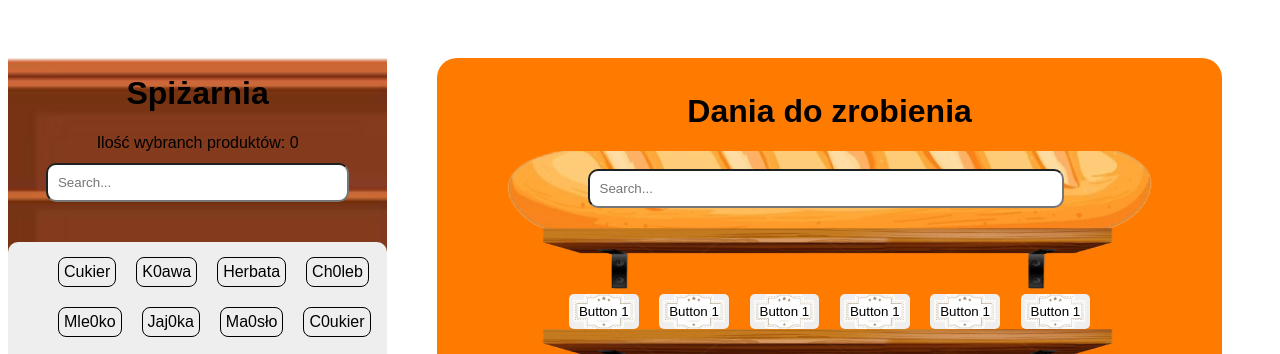
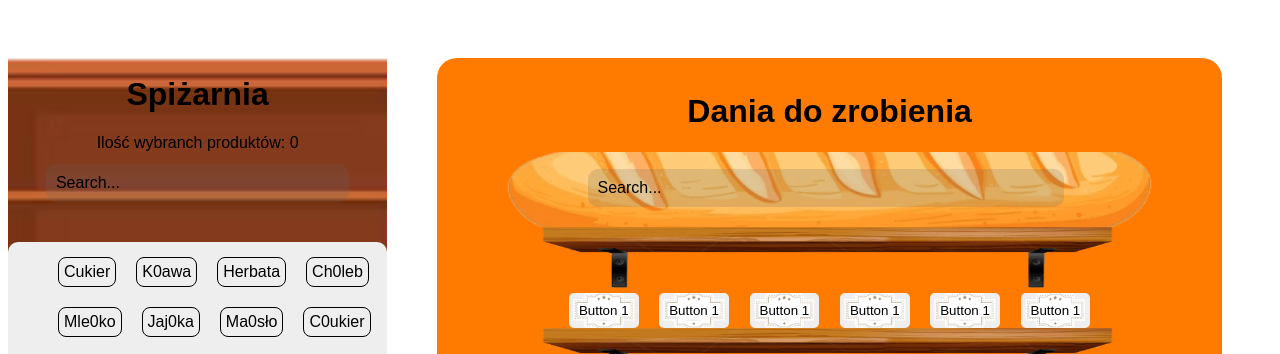
Before and after one commit to Pluszka/WhatToEat, a plain HTML site: page index.html in a window 1280 px wide. Shown: the top 354 px of the page. Drawn offline with Linux system fonts and the light colour scheme.

Commit message:
Fixed styles on search bar

```diff
--- a/style.css
+++ b/style.css
@@ -45,8 +45,14 @@
     justify-content: center;
     margin-top: 20px;
   }
-
-  input[type="search"] {
+  .search-bar::placeholder{
+    color:black;
+  }
+  .search-bar {
+    border: none;
+    background: rgba(100,100,100,0.2);
+    font-size: 1rem;
+    color:black;
     width: 80%;
     padding: 10px;
     margin-bottom: 20px;
```
